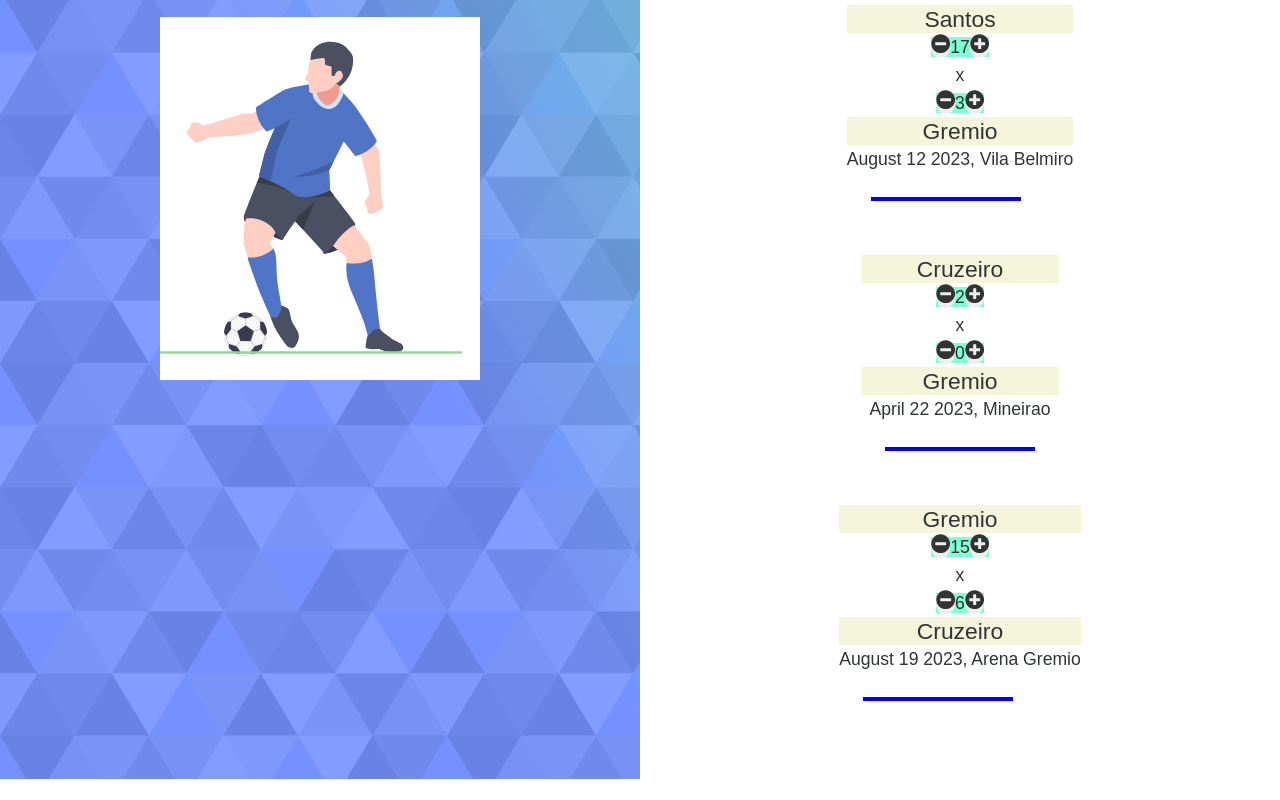
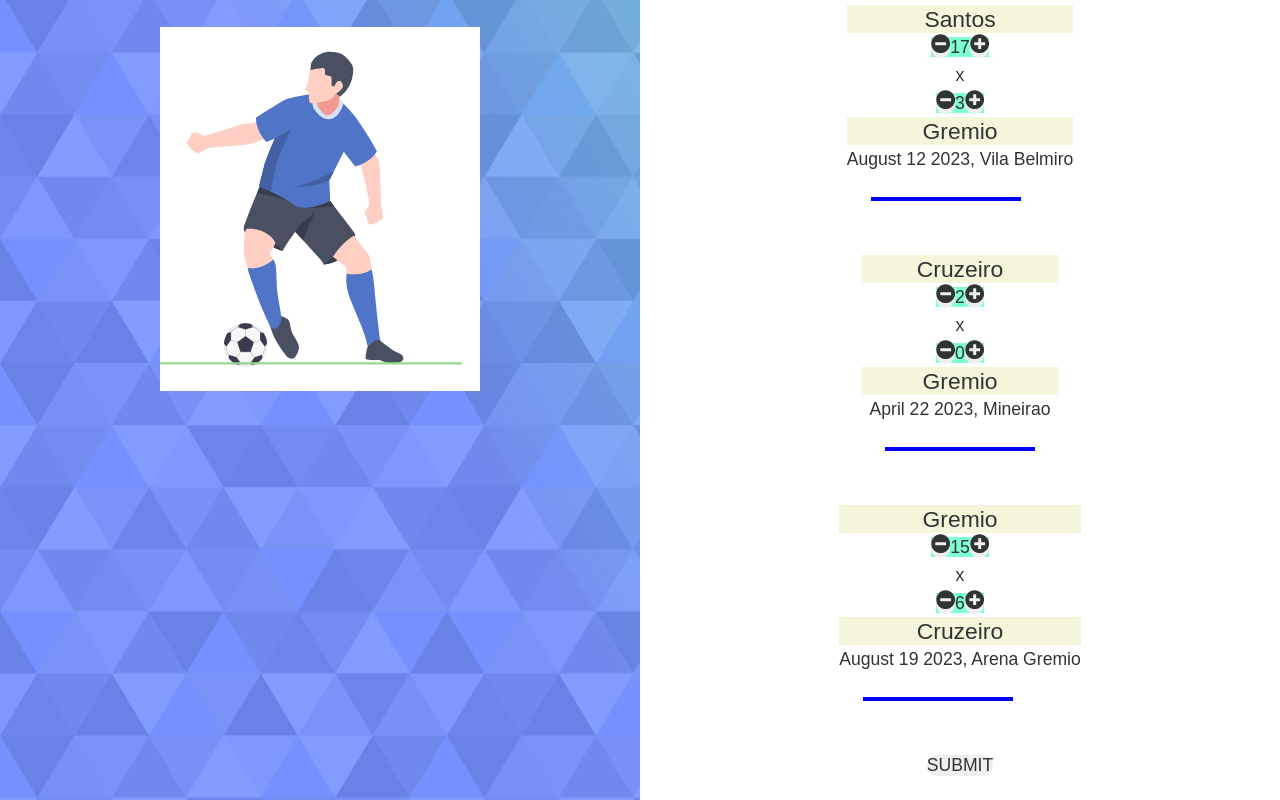
Before and after one commit to danielgallas/football-sweepstake, a React (Create React App) app in the folder client/: page /dashboard in a window 1280 px wide. Shown: the part 382-1182 px from the top of the page. Before the commit the page ends 1161 px from the top, so only its background shows below. Built offline with nearby package versions, Linux system fonts and the light colour scheme; a web font is replaced by a local one.

Commit message:
adds submit button for all final results (console.log)

```diff
--- a/client/src/components/Match.js
+++ b/client/src/components/Match.js
@@ -76,6 +76,7 @@ function Match() {
         What will be the final score? Give us your thought
       </p>
       {displayMatches}
+      <button onClick={() => console.log(scores)}>SUBMIT</button>
     </div>
   );
 }
```
